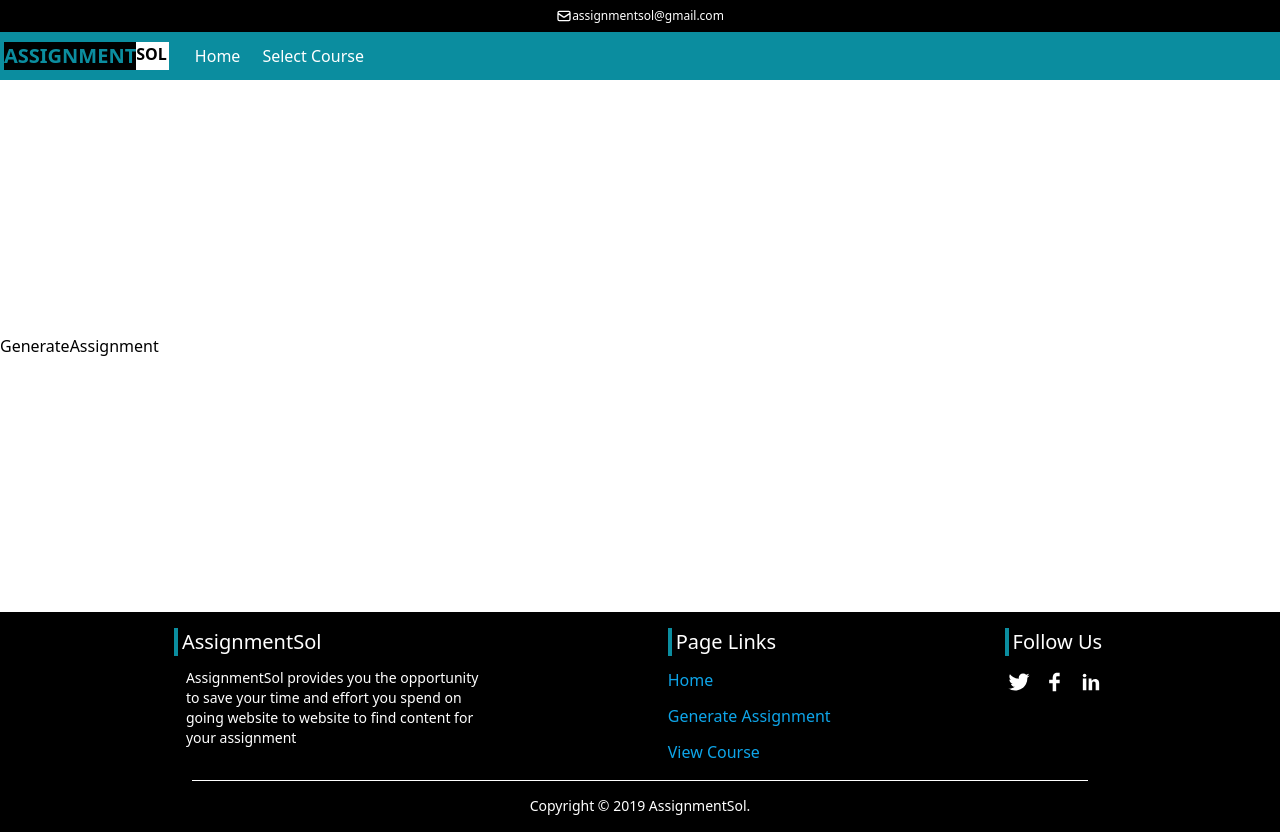
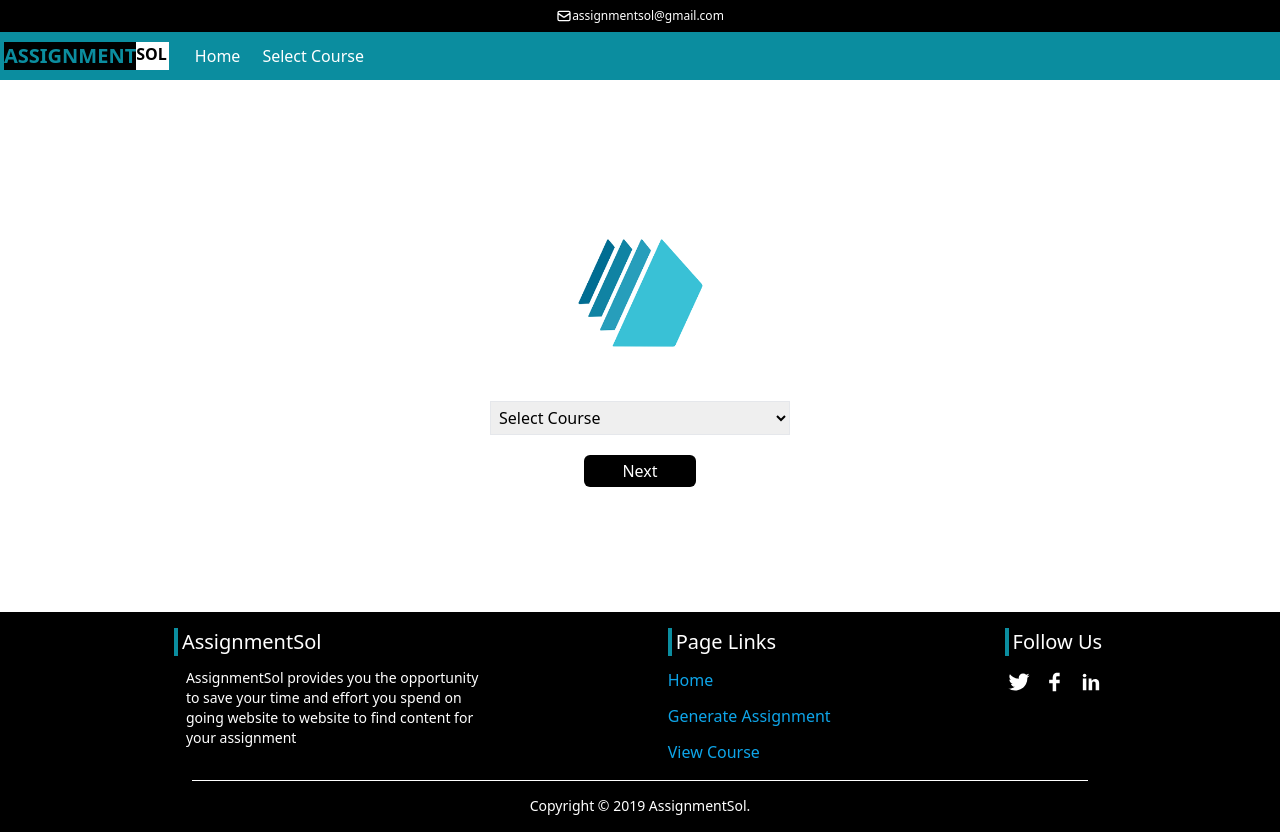
Before and after one commit to aziz-codes/assignment-sol, a React (Vite) app: page /select-course in a window 1280 px wide. Built offline with nearby package versions, Linux system fonts and the light colour scheme.

Commit message:
Generate Assignment Design

```diff
--- a/src/pages/GenerateAssignment.jsx
+++ b/src/pages/GenerateAssignment.jsx
@@ -1,7 +1,32 @@
-import React from "react";
-
+import book from "../assets/book.png";
+import { useNavigate } from "react-router-dom";
 const GenerateAssignment = () => {
-  return <div>GenerateAssignment</div>;
+  const navigate = useNavigate();
+  return (
+    <section className="flex justify-center flex-col items-center gap-5">
+      <img src={book} className="object-cover h-44 w-44" />
+      <select className="border p-1">
+        <option selected disabled>
+          Select Course
+        </option>
+        <option>Software Engineering</option>
+        <option>Software Quality Engineering</option>
+        <option>Principle of Information Technology</option>
+        <option>Introduction To Computing </option>
+        <option>Software Testing</option>
+        <option>Database Systsem</option>
+        <option>Operating System</option>
+      </select>
+      <button
+        className="bg-black w-28 py-1 text-center  rounded-md text-white"
+        onClick={() => {
+          navigate("select-template");
+        }}
+      >
+        Next
+      </button>
+    </section>
+  );
 };
 
 export default GenerateAssignment;
```
Also changed, not shown: src/assets/book.png (added).
